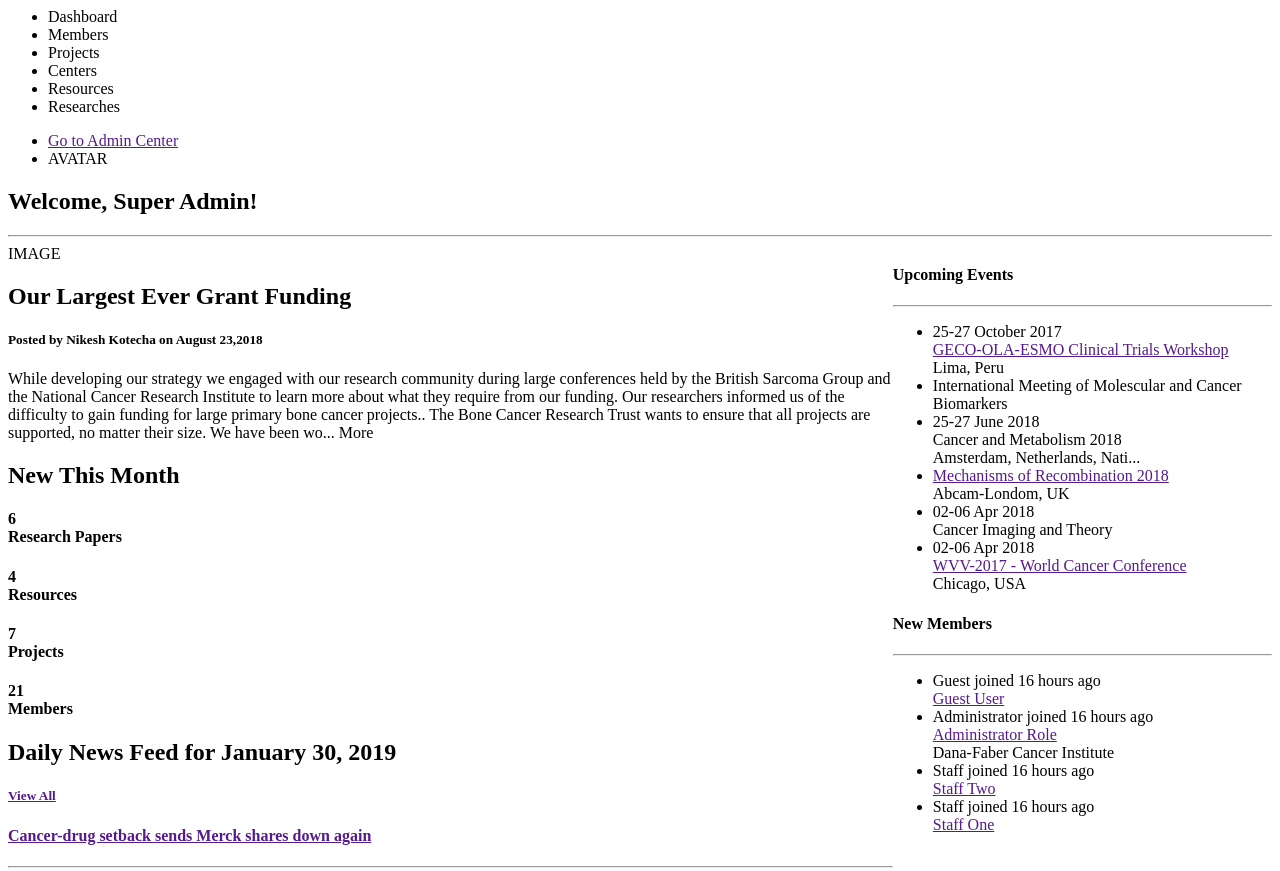
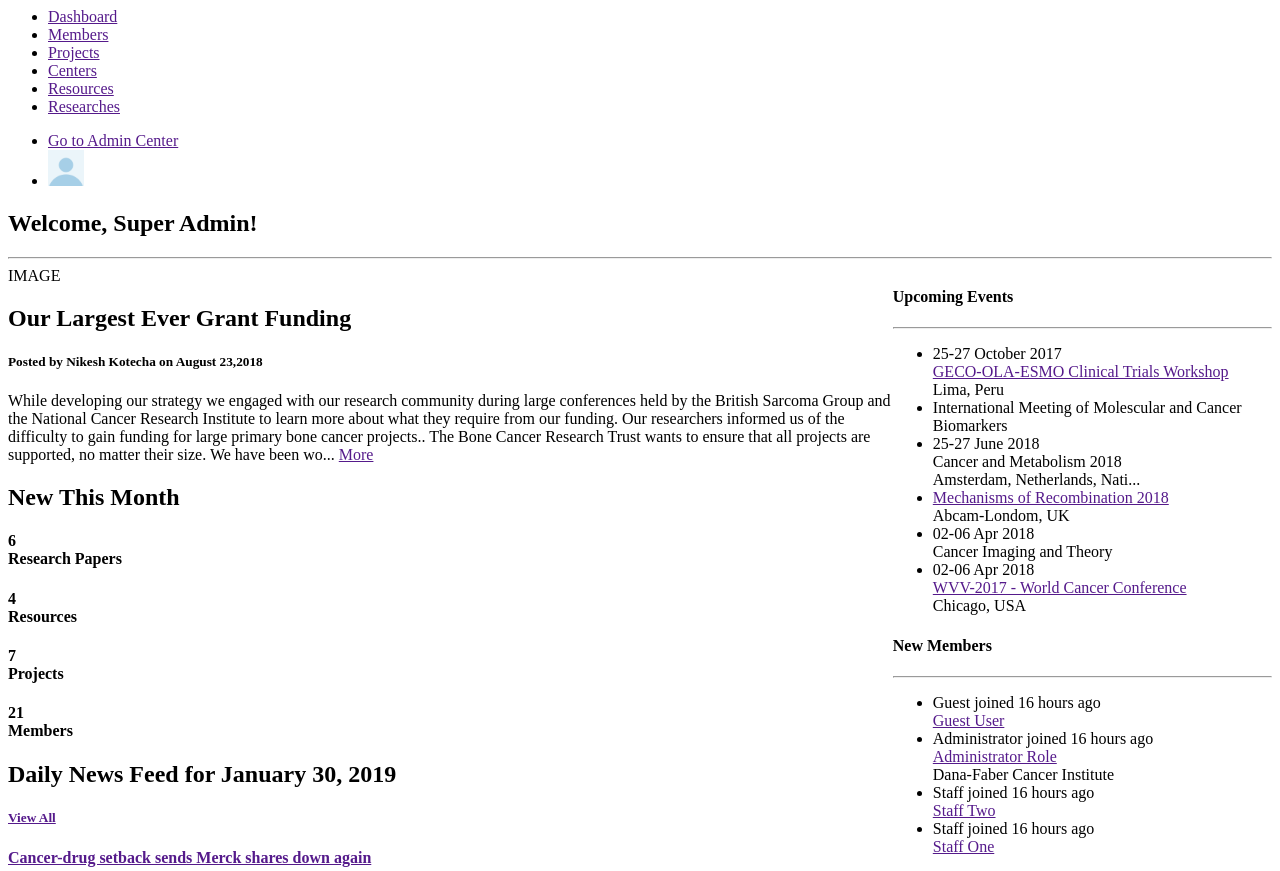
Before and after one commit to ableco/automationtraining, a plain HTML site: page pici_miniproject.html in a window 1280 px wide. Shown: the top 871 px of the page. Drawn offline with Linux system fonts and the light colour scheme.

Commit message:
Add an image and classes to the necessary tags

```diff
--- a/pici_miniproject.html
+++ b/pici_miniproject.html
@@ -22,21 +22,21 @@
   </head>
   <body>
     <header>
-      <nav>
+      <nav class="member-center-navigator">
           <ul>
-            <li>Dashboard</li>
-            <li>Members</li>
-            <li>Projects</li>
-            <li>Centers</li>
-            <li>Resources</li>
-            <li>Researches</li>
+            <li><a href="">Dashboard</a></li>
+            <li><a href="">Members</a></li>
+            <li><a href="">Projects</a></li>
+            <li><a href="">Centers</a></li>
+            <li><a href="">Resources</a></li>
+            <li><a href="">Researches</a></li>
           </ul>
       </nav>
       <div>
-        <nav>
+        <nav class="member-center-navigator-user">
           <ul>
             <li><a href="">Go to Admin Center</a></li>
-            <li><img />AVATAR</li>
+            <li><a href=""><img src="avatar.png" width="36"/></a></li>
           </ul>
         </nav>
       </div>
@@ -49,7 +49,7 @@
       <section class="main-news">
         <section class="announcement-news">
           <div>
-            <img />IMAGE
+            <img src=""/>IMAGE
           </div>
           <h2>Our Largest Ever Grant Funding</h2>
           <h5>Posted by Nikesh Kotecha on August 23,2018</h5>
@@ -58,7 +58,7 @@
             held by the British Sarcoma Group and the National Cancer Research Institute to learn more about
             what they require from our funding. Our researchers informed us of the difficulty to gain funding
             for large primary bone cancer projects.. The Bone Cancer Research Trust wants to ensure that all
-            projects are supported, no matter their size. We have been wo... More
+            projects are supported, no matter their size. We have been wo... <a href="">More</a>
           </p>
         </section>
         <section class="documents-updates-news">
```
Also changed, not shown: avatar.png (added).
